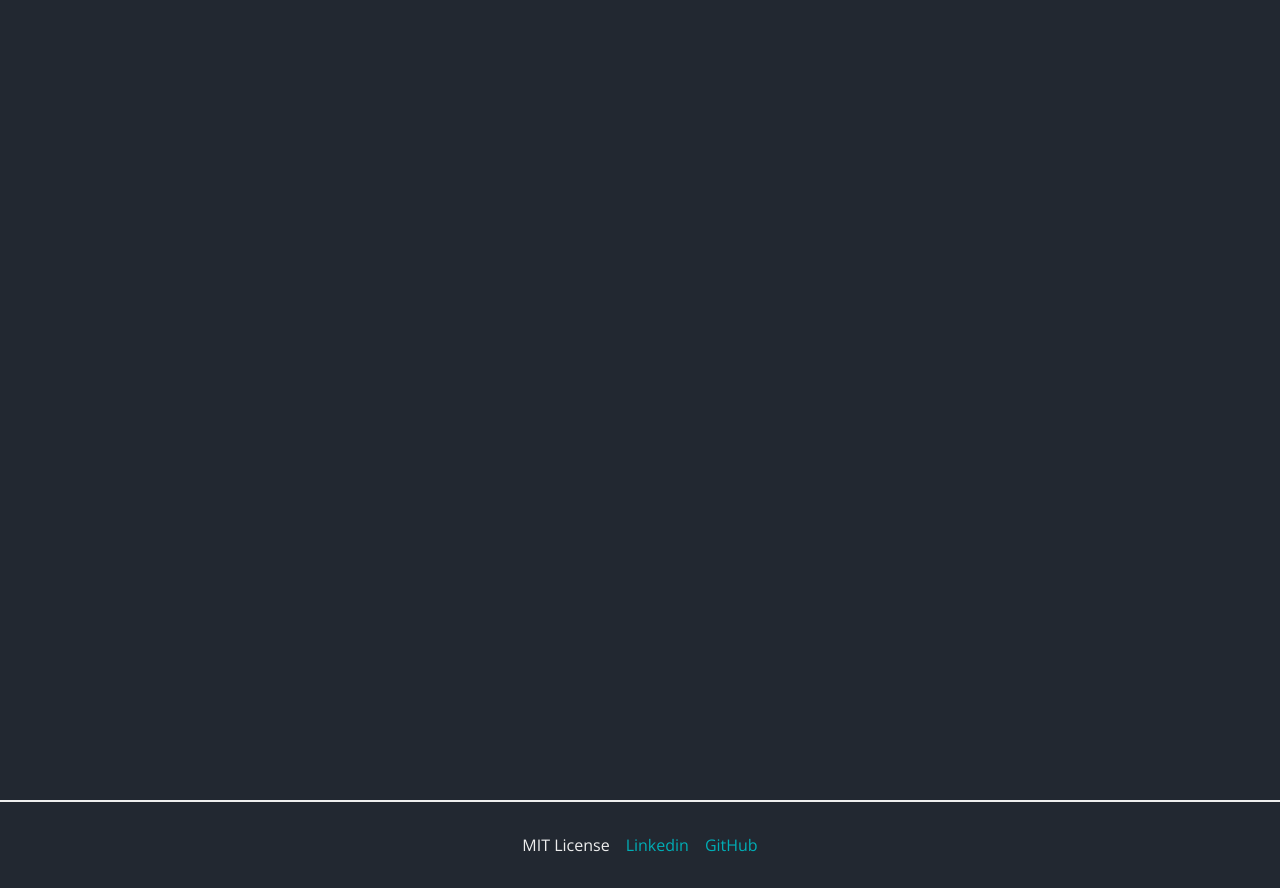
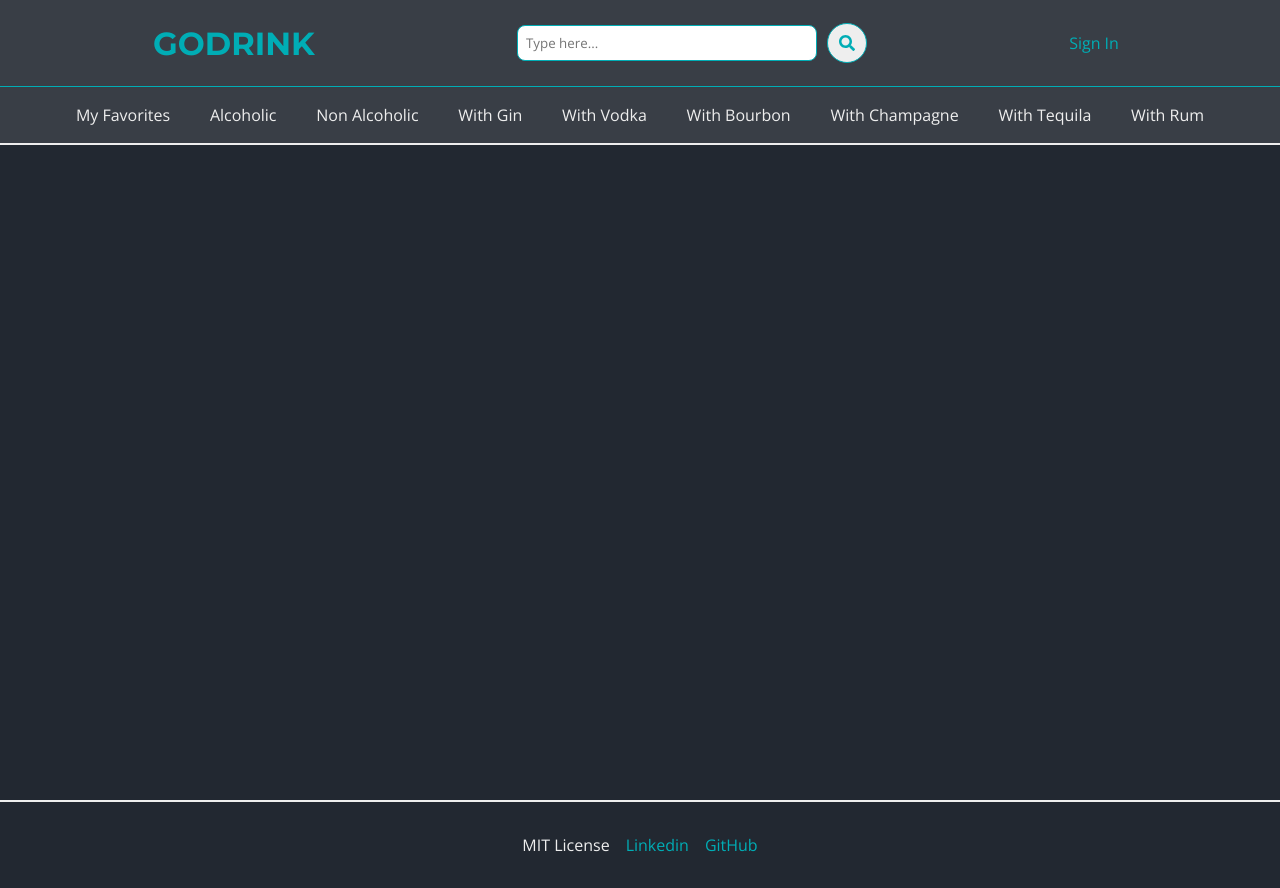
Before and after one commit to MatheusAndrade23/Go_Drink_React, a React (Create React App) app: page / in a window 1280 px wide. Built offline with nearby package versions, Linux system fonts and the light colour scheme.

Commit message:
Link & Input components

```diff
--- a/src/components/InputComponent/styles.js
+++ b/src/components/InputComponent/styles.js
@@ -2,6 +2,7 @@ import styled, { css } from 'styled-components';
 
 export const Input = styled.input`
   ${({ theme, type }) => css`
+    width: 300px;
     outline: none;
     padding: ${theme.spacings.xsmall};
     border: 1px solid ${theme.colors.thirdColor};
--- a/src/components/LinkComponent/index.jsx
+++ b/src/components/LinkComponent/index.jsx
@@ -6,9 +6,10 @@ export const LinkComponent = ({
   link,
   uppercase = false,
   size = 'small',
+  model = 'standard',
 }) => {
   return (
-    <Styled.Link href={link} uppercase={uppercase} size={size}>
+    <Styled.Link href={link} uppercase={uppercase} size={size} model={model}>
       {children}
     </Styled.Link>
   );
@@ -19,4 +20,5 @@ LinkComponent.propTypes = {
   link: P.string.isRequired,
   uppercase: P.bool,
   size: P.oneOf(['xsmall', 'small', 'medium']),
+  model: P.oneOf(['standard', 'alternative']),
 };
--- a/src/components/LinkComponent/styles.js
+++ b/src/components/LinkComponent/styles.js
@@ -1,4 +1,22 @@
 import styled, { css } from 'styled-components';
+
+const LinkModel = {
+  standard: (theme) => css`
+    margin: ${theme.spacings.small} ${theme.spacings.xsmall};
+    color: ${theme.colors.thirdColor};
+    &:hover {
+      text-decoration: underline;
+    }
+  `,
+  alternative: (theme) => css`
+    color: ${theme.colors.primaryColor};
+    padding: ${theme.spacings.xsmall};
+    border: 1px solid ${theme.colors.secondaryColor};
+    &:hover {
+      border: 1px solid ${theme.colors.primaryColor};
+    }
+  `,
+};
 
 const LinkSize = {
   xsmall: (theme) => css`
@@ -17,14 +35,9 @@ const LinkCase = (uppercase) => css`
 `;
 
 export const Link = styled.a`
-  ${({ theme, uppercase, size }) => css`
-    color: ${theme.colors.thirdColor};
-    margin: ${theme.spacings.small} 0;
+  ${({ theme, uppercase, size, model }) => css`
     ${LinkCase(uppercase)};
     ${LinkSize[size](theme)};
-
-    &:hover {
-      text-decoration: underline;
-    }
+    ${LinkModel[model](theme)};
   `}
 `;
--- a/src/templates/Home/index.jsx
+++ b/src/templates/Home/index.jsx
@@ -1,10 +1,14 @@
 import P from 'prop-types';
 import * as Styled from './styles';
 
-export const Home = ({ children }) => {
-  return <Styled.HomeContainer>{children}</Styled.HomeContainer>;
+import { Header } from '../../components/Header';
+
+export const Home = () => {
+  return (
+    <Styled.HomeContainer>
+      <Header />
+    </Styled.HomeContainer>
+  );
 };
 
-Home.propTypes = {
-  children: P.node.isRequired,
-};
+Home.propTypes = {};
```
